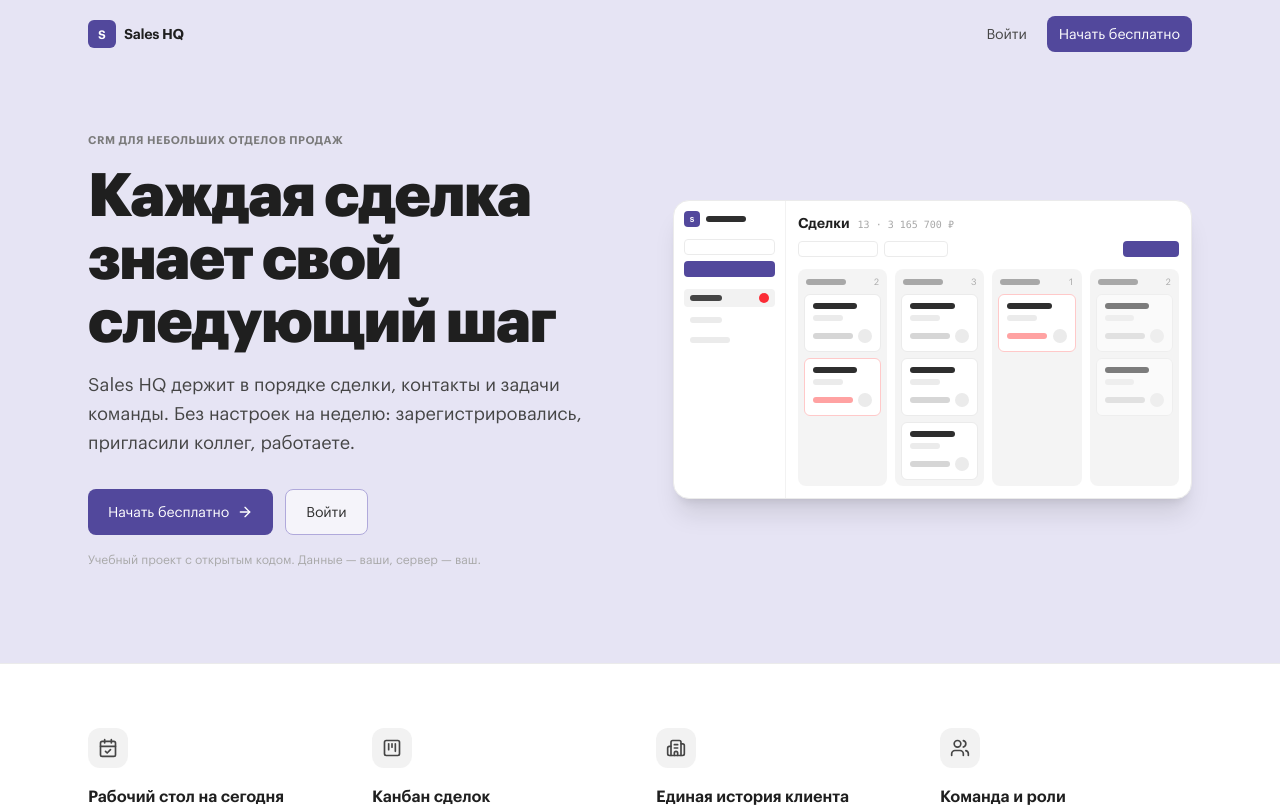
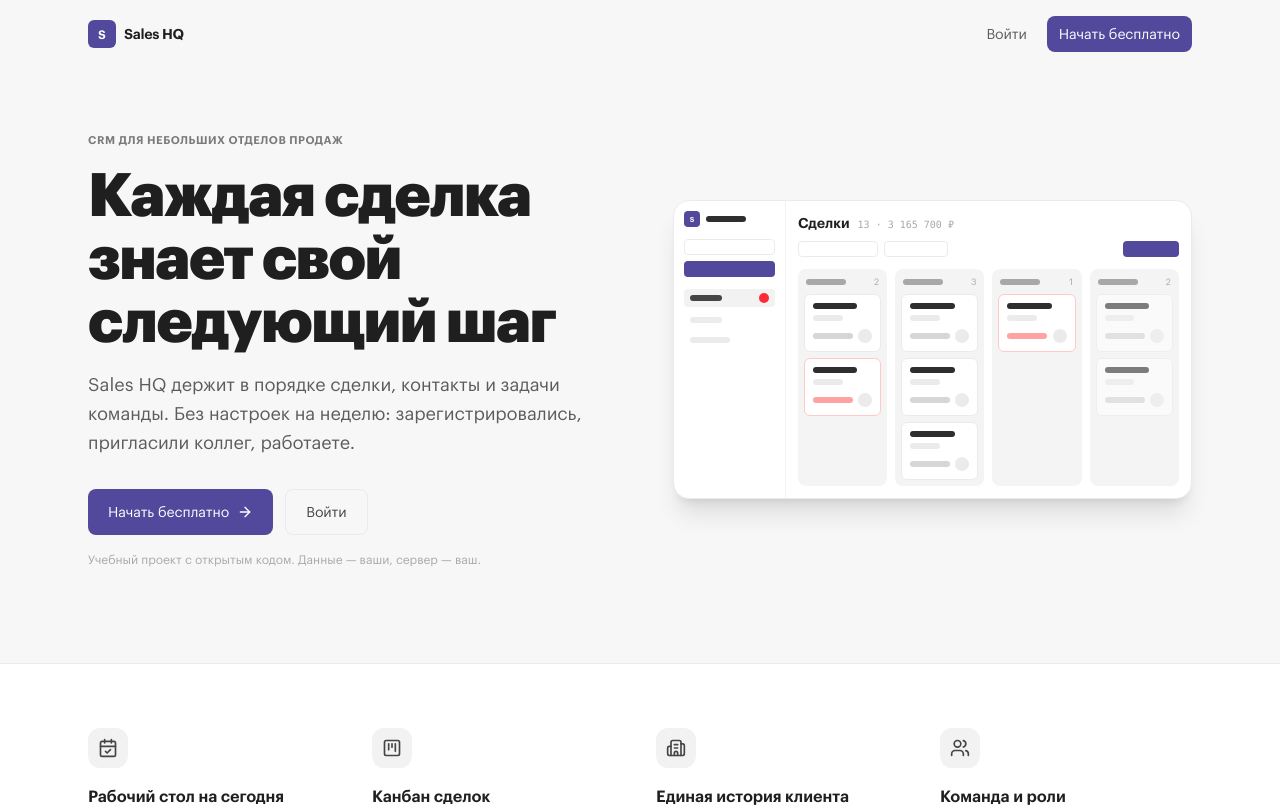
Before and after one commit to kulichevskiy/sdelka, a React (Vite) app in the folder frontend/: page / in a window 1280 px wide. Shown: the top 807 px of the page. Built offline with nearby package versions, Linux system fonts and the light colour scheme; no server answers.

Commit message:
Revert "Лендинг: шапка и hero на фоне brand-100"
This reverts commit fff36d48c2e2c9894994fc3fdd29d3d814c1c9f5.

```diff
--- a/frontend/src/pages/LandingPage.tsx
+++ b/frontend/src/pages/LandingPage.tsx
@@ -28,17 +28,15 @@
 const primaryButton =
   'inline-flex items-center justify-center gap-2 rounded-lg bg-brand-600 px-5 py-3 text-sm font-medium text-white transition-colors hover:bg-brand-700 dark:bg-brand-500 dark:text-white dark:hover:bg-brand-400'
 const secondaryButton =
-  'inline-flex items-center justify-center gap-2 rounded-lg border border-brand-300 bg-white/60 px-5 py-3 text-sm font-medium text-stone-800 transition-colors hover:bg-white dark:border-brand-800 dark:bg-transparent dark:text-stone-300 dark:hover:bg-stone-800'
+  'inline-flex items-center justify-center gap-2 rounded-lg border border-stone-200 px-5 py-3 text-sm font-medium text-stone-700 transition-colors hover:bg-stone-100 dark:border-stone-800 dark:text-stone-300 dark:hover:bg-stone-800'
 
 export function LandingPage() {
   return (
     <div className="min-h-screen bg-stone-50 text-stone-900 dark:bg-stone-900 dark:text-stone-100" style={{ fontFamily: FONT }}>
-      {/* Шапка и hero на брендовом фоне: цвет идёт от самого верха страницы */}
-      <div className="bg-brand-100 dark:bg-brand-950">
       <header className="mx-auto flex w-full max-w-6xl items-center justify-between px-4 py-4 sm:px-6">
         <Logo />
         <nav className="flex items-center gap-2">
-          <Link to="/login" className="rounded-lg px-3 py-2 text-sm font-medium text-stone-700 hover:bg-brand-200/60 dark:text-stone-300 dark:hover:bg-brand-900">
+          <Link to="/login" className="rounded-lg px-3 py-2 text-sm font-medium text-stone-600 hover:bg-stone-100 dark:text-stone-400 dark:hover:bg-stone-800">
             Войти
           </Link>
           <Link to="/register" className="rounded-lg bg-brand-600 px-3 py-2 text-sm font-medium text-white hover:bg-brand-700 dark:bg-brand-500 dark:text-white dark:hover:bg-brand-400">
@@ -47,6 +45,7 @@
         </nav>
       </header>
 
+      <main>
         {/* Hero */}
         <section className="mx-auto grid w-full max-w-6xl items-center gap-10 px-4 pt-10 pb-16 sm:px-6 lg:grid-cols-[1.05fr_1fr] lg:pt-16 lg:pb-24">
           <div>
@@ -54,7 +53,7 @@
             <h1 className="mt-3 text-4xl leading-[1.05] font-black tracking-tight sm:text-5xl lg:text-6xl">
               Каждая сделка знает свой следующий шаг
             </h1>
-            <p className="mt-5 max-w-lg text-base leading-relaxed text-stone-700 sm:text-lg dark:text-stone-300">
+            <p className="mt-5 max-w-lg text-base leading-relaxed text-stone-600 sm:text-lg dark:text-stone-400">
               Sales HQ держит в порядке сделки, контакты и задачи команды. Без настроек на неделю: зарегистрировались, пригласили
               коллег, работаете.
             </p>
@@ -72,9 +71,6 @@
 
           <HeroMock />
         </section>
-      </div>
-
-      <main>
 
         {/* Преимущества */}
         <section className="border-y border-stone-200 bg-white dark:border-stone-800 dark:bg-stone-950">
```
